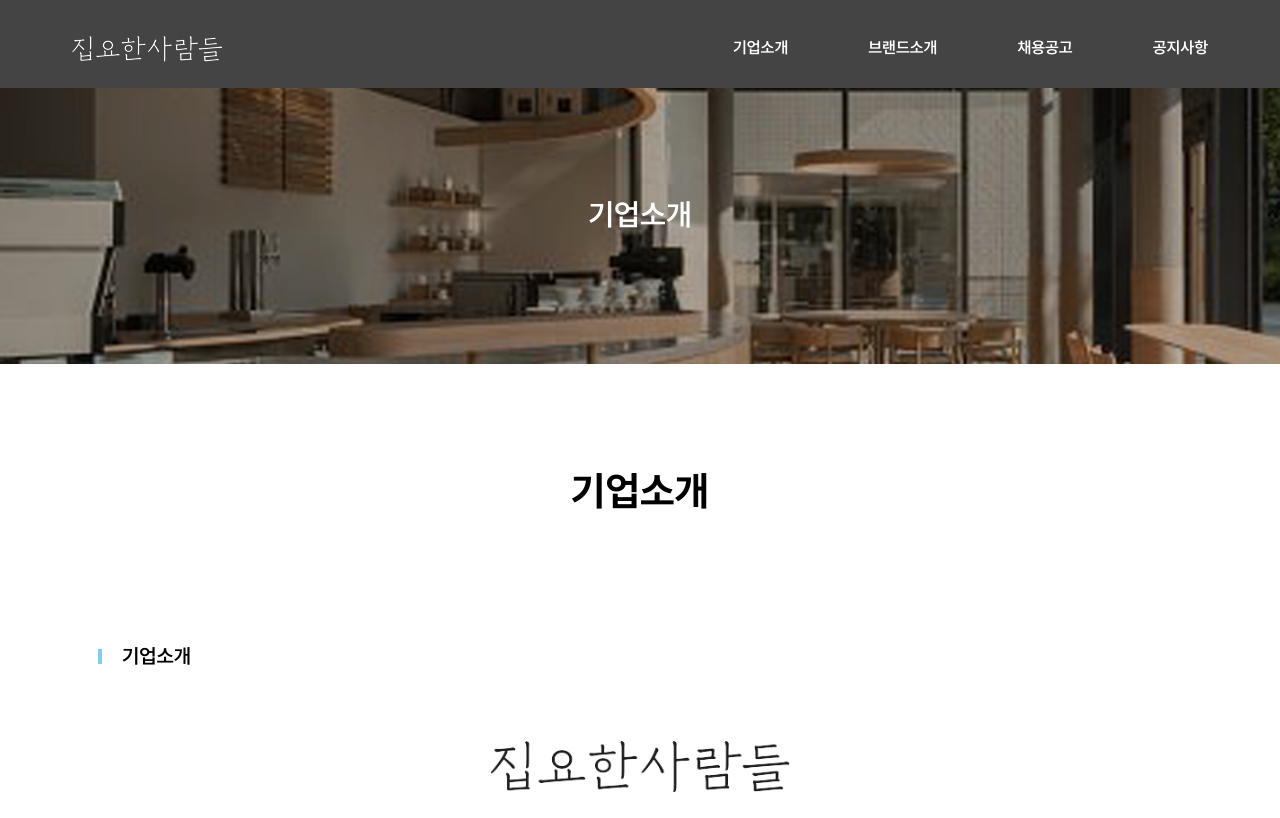
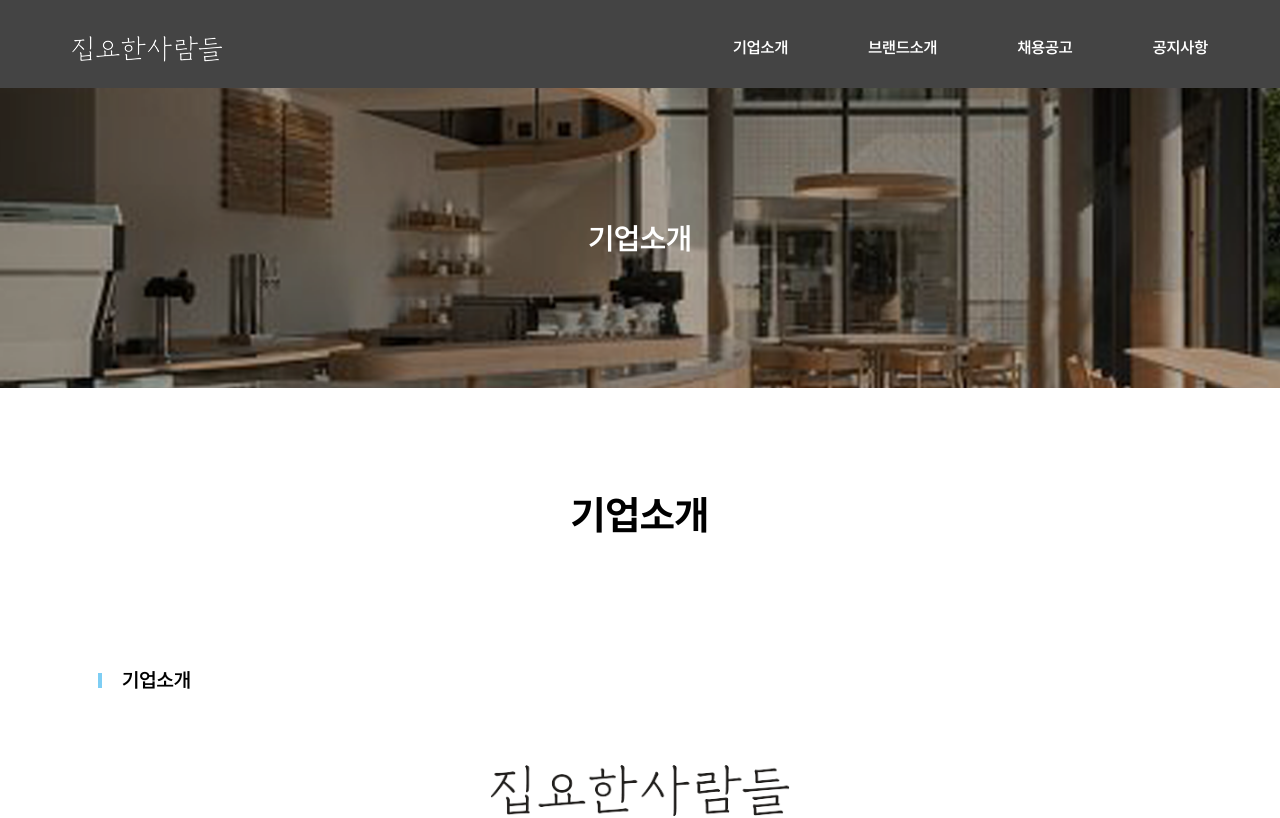
Before and after one commit to hyr0208/persistent-web, a React (Create React App) app: page / in a window 1280 px wide. Shown: the top 818 px of the page. Built offline with nearby package versions, Linux system fonts and the light colour scheme.

Commit message:
fix: footer 크기 조정

```diff
--- a/src/routes/layout/Header.tsx
+++ b/src/routes/layout/Header.tsx
@@ -7,7 +7,7 @@ function Header() {
   const navigate = useNavigate();
 
   return (
-    <header className="h-[88px] z-10 bg-[#444444] fixed w-screen">
+    <header className="h-[88px] z-10 bg-[#444444] fixed w-screen top-0">
       <div className="max-w-[1200px] m-auto ">
         <div className="relative flex justify-between">
           <img
@@ -21,7 +21,9 @@ function Header() {
 
           <nav>
             <ul className="flex flex-row font-semibold text-white gap-20 mt-[36px] mr-8">
-              <li className="cursor-pointer">기업소개</li>
+              <li className="cursor-pointer">
+                <Link to={"/"}>기업소개</Link>
+              </li>
               <li className="cursor-pointer">
                 <Link to={"/brandintroduction"}>브랜드소개</Link>
               </li>
--- a/src/routes/layout/Layout.tsx
+++ b/src/routes/layout/Layout.tsx
@@ -7,7 +7,7 @@ function Layout() {
   return (
     <Fragment>
       <Header />
-      <main className="pt-[64px]">
+      <main className="mt-[88px] min-h-[calc(100vh-88px-100px)]">
         <div>
           <Outlet />
         </div>
```
